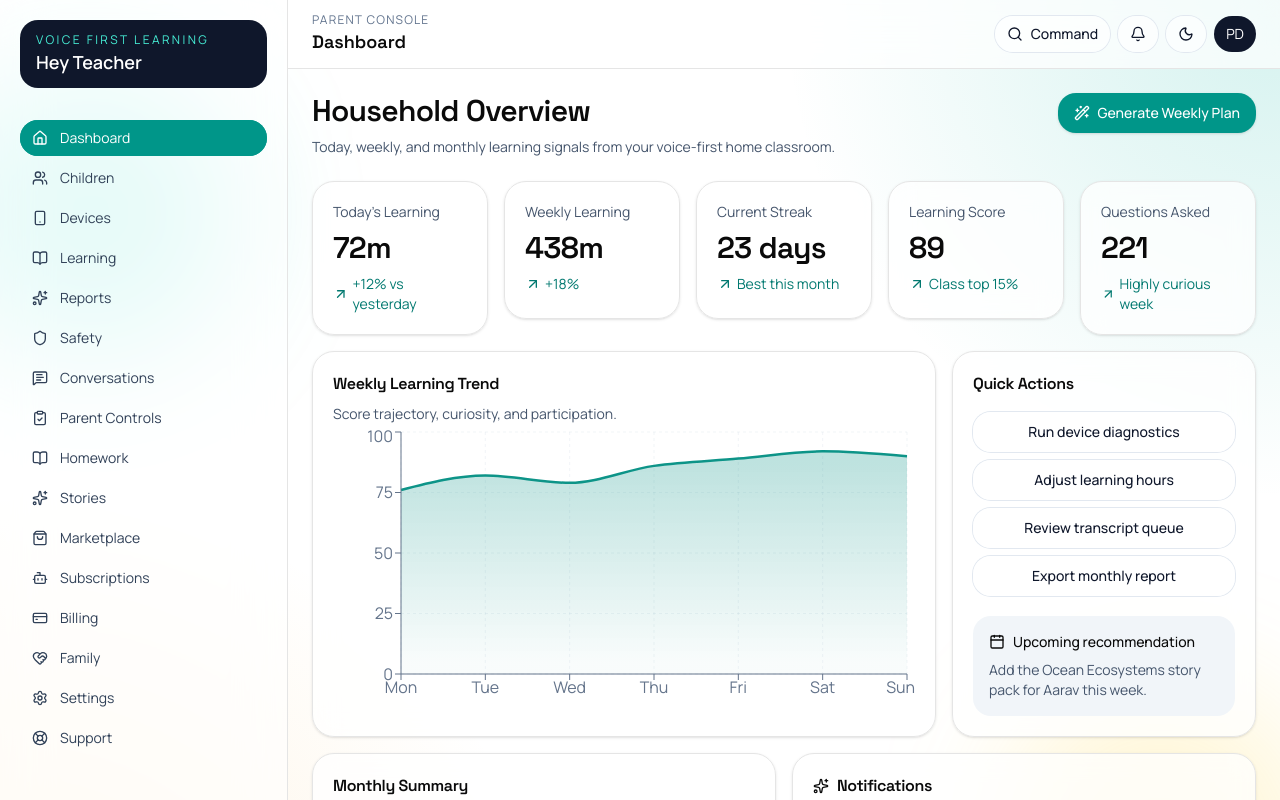
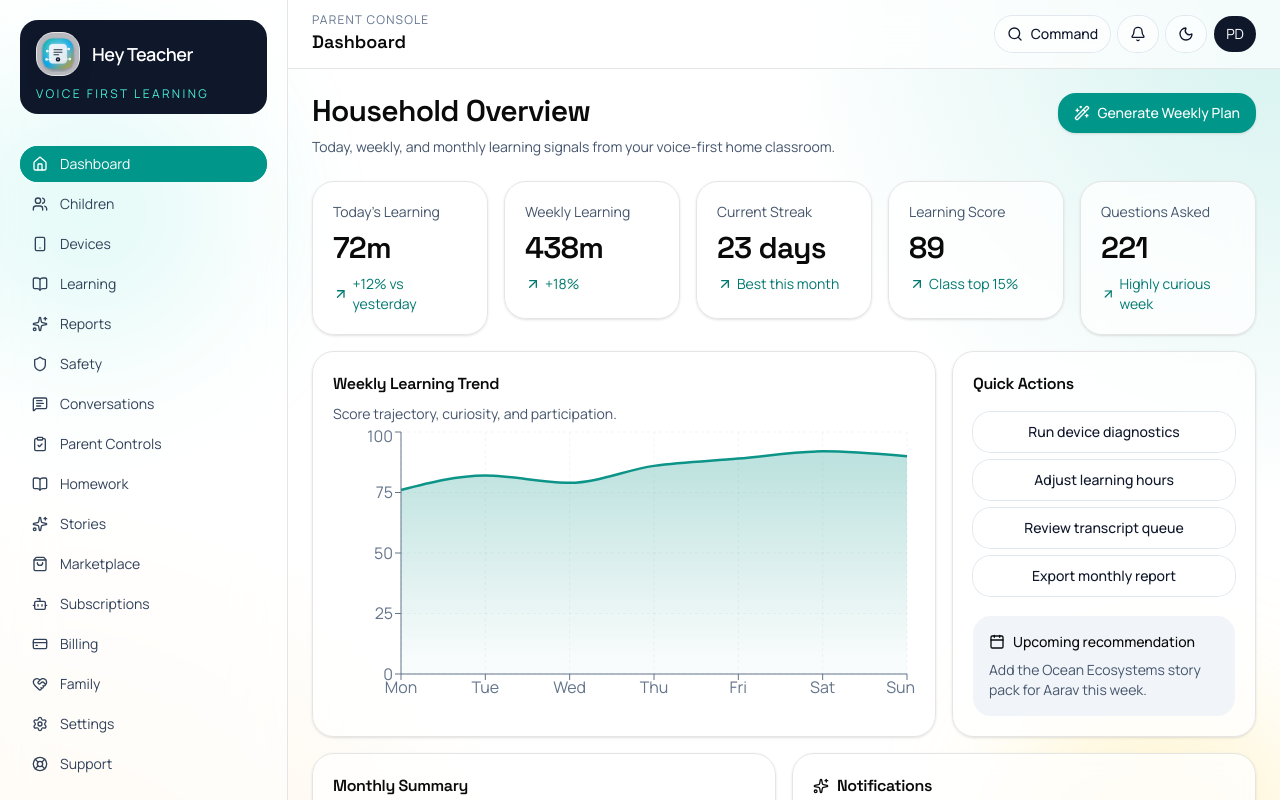
Before and after one commit to PraveenDubbaka/ai-teacher, a Next.js app: page /dashboard in a window 1280 px wide. Shown: the top 800 px of the page. Built offline with nearby package versions, Linux system fonts and the light colour scheme.

Commit message:
Add custom AI logo and integrate across app

```diff
--- a/src/app/page.tsx
+++ b/src/app/page.tsx
@@ -5,6 +5,7 @@ import { CheckCircle2, Mic, Shield, Sparkles, ToyBrick } from "lucide-react";
 import { motion } from "framer-motion";
 import { DeviceHeroVideoPlayer } from "@/components/shared/device-hero-video-player";
 import { DeviceWorkflowSection } from "@/components/shared/device-workflow-section";
+import { BrandLogo } from "@/components/shared/brand-logo";
 import { Button } from "@/components/ui/button";
 import { Card, CardDescription, CardTitle } from "@/components/ui/card";
 
@@ -44,10 +45,7 @@ export default function Home() {
         transition={{ duration: 24, repeat: Infinity, ease: "easeInOut" }}
       />
       <header className="mx-auto flex w-full max-w-7xl items-center justify-between px-4 py-5 sm:px-6">
-        <div>
-          <p className="text-xs uppercase tracking-[0.2em] text-teal-700 dark:text-teal-300">Voice-First Education</p>
-          <p className="text-xl font-semibold">Hey Teacher</p>
-        </div>
+        <BrandLogo href="/" />
         <div className="flex items-center gap-2">
           <Button asChild variant="secondary"><Link href="/auth/login">Sign in</Link></Button>
           <Button asChild><Link href="/auth/signup">Get Started</Link></Button>
--- a/src/components/layout/app-shell.tsx
+++ b/src/components/layout/app-shell.tsx
@@ -7,6 +7,7 @@ import { useMemo, useState } from "react";
 import { AnimatePresence, motion } from "framer-motion";
 import { parent } from "@/mock-data/data";
 import { cn } from "@/lib/utils";
+import { BrandLogo } from "@/components/shared/brand-logo";
 import { CommandPalette } from "@/components/shared/command-palette";
 import { ThemeToggle } from "@/components/shared/theme-toggle";
 import { Button } from "@/components/ui/button";
@@ -49,10 +50,15 @@ export function AppShell({ children }: { children: React.ReactNode }) {
       />
       <div className="mx-auto flex min-h-screen max-w-[1600px]">
         <aside className="hidden w-72 shrink-0 border-r border-white/40 bg-white/60 p-5 backdrop-blur-xl lg:block dark:border-slate-800 dark:bg-slate-950/70">
-          <Link href="/dashboard" className="mb-8 block rounded-2xl bg-slate-900 px-4 py-3 text-white dark:bg-slate-100 dark:text-slate-900">
-            <p className="text-xs uppercase tracking-[0.2em] text-teal-300 dark:text-teal-600">Voice First Learning</p>
-            <p className="text-lg font-semibold">Hey Teacher</p>
-          </Link>
+          <div className="mb-8 rounded-2xl bg-slate-900 px-4 py-3 text-white dark:bg-slate-100 dark:text-slate-900">
+            <BrandLogo
+              href="/dashboard"
+              showTagline={false}
+              titleClassName="text-lg"
+              className="[&_p]:text-white dark:[&_p]:text-slate-900"
+            />
+            <p className="mt-1 text-xs uppercase tracking-[0.2em] text-teal-300 dark:text-teal-600">Voice First Learning</p>
+          </div>
           <nav className="space-y-1">
             {navItems.map((item) => {
               const active = pathname.startsWith(item.href);
--- /dev/null
+++ b/src/components/shared/brand-logo.tsx
@@ -0,0 +1,48 @@
+import Image from "next/image";
+import Link from "next/link";
+import { cn } from "@/lib/utils";
+
+type BrandLogoProps = {
+  href?: string;
+  className?: string;
+  showTagline?: boolean;
+  titleClassName?: string;
+};
+
+export function BrandLogo({
+  href,
+  className,
+  showTagline = true,
+  titleClassName,
+}: BrandLogoProps) {
+  const content = (
+    <div className={cn("inline-flex items-center gap-3", className)}>
+      <div className="relative h-11 w-11 overflow-hidden rounded-2xl border border-white/55 bg-white/70 shadow-[0_10px_24px_-16px_rgba(15,23,42,0.75)] backdrop-blur-sm dark:border-slate-700 dark:bg-slate-900/75">
+        <Image
+          src="/brand/ai-teacher-logo.svg"
+          alt="Hey Teacher logo"
+          fill
+          sizes="44px"
+          className="object-cover"
+          priority
+        />
+      </div>
+      <div>
+        {showTagline ? (
+          <p className="text-xs uppercase tracking-[0.2em] text-teal-700 dark:text-teal-300">Voice-First Education</p>
+        ) : null}
+        <p className={cn("text-xl font-semibold tracking-tight", titleClassName)}>Hey Teacher</p>
+      </div>
+    </div>
+  );
+
+  if (!href) {
+    return content;
+  }
+
+  return (
+    <Link href={href} aria-label="Hey Teacher home" className="inline-flex">
+      {content}
+    </Link>
+  );
+}
```
Also changed, not shown: public/brand/ai-teacher-logo.svg (added).
